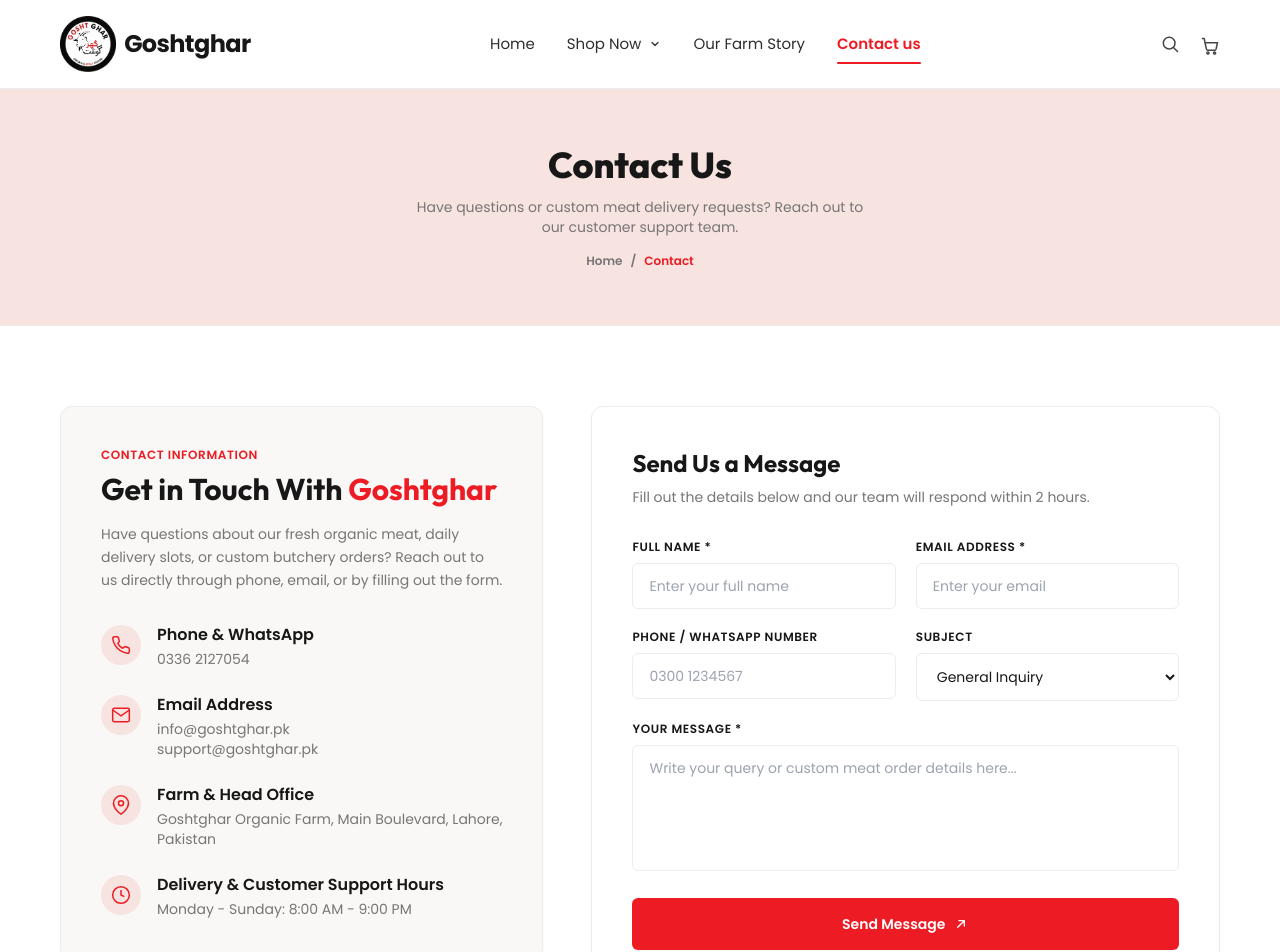
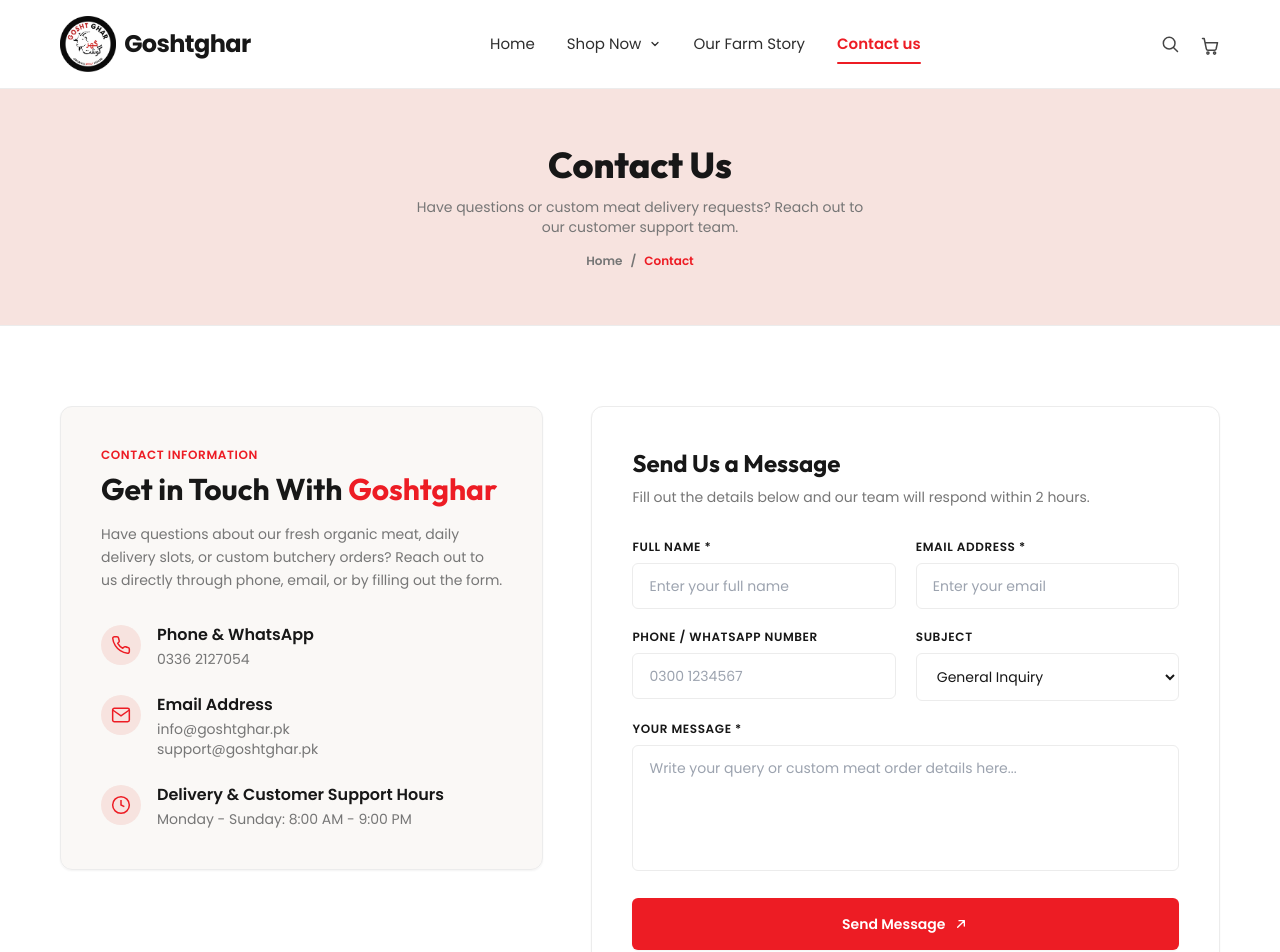
Before and after one commit to ghostghar/website, a Next.js app: page /contact in a window 1280 px wide. Shown: the top 952 px of the page. Built offline with nearby package versions, Linux system fonts and the light colour scheme.

Commit message:
made many chnages in contact page

```diff
--- a/app/dashboard/admin/page.tsx
+++ b/app/dashboard/admin/page.tsx
@@ -712,18 +712,7 @@
                   </select>
                 </div>
 
-                <div>
-                  <label className="block text-xs font-semibold text-gray-300 uppercase mb-1">
-                    Badge / Tag
-                  </label>
-                  <input
-                    type="text"
-                    value={productForm.tag}
-                    onChange={(e) => setProductForm({ ...productForm, tag: e.target.value })}
-                    className="w-full bg-[#141414] border border-[#333] rounded-xl px-3.5 py-2.5 text-white focus:outline-none focus:border-[#ED1C24]"
-                    placeholder="e.g. Fresh Farm, Best Seller"
-                  />
-                </div>
+
 
                 <div>
                   <label className="block text-xs font-semibold text-gray-300 uppercase mb-1">
--- a/components/ContactForm.tsx
+++ b/components/ContactForm.tsx
@@ -62,16 +62,7 @@
                 </div>
               </div>
 
-              {/* Location */}
-              <div className="flex items-start gap-4">
-                <div className="w-10 h-10 rounded-full bg-brand-pink text-brand-red flex items-center justify-center shrink-0 mt-0.5">
-                  <svg className="w-5 h-5" viewBox="0 0 24 24" fill="none" stroke="currentColor" strokeWidth="1.8"><path d="M21 10c0 7-9 13-9 13s-9-6-9-13a9 9 0 0 1 18 0z" /><circle cx="12" cy="10" r="3" /></svg>
-                </div>
-                <div>
-                  <strong className="block text-brand-black text-base font-semibold mb-0.5">Farm &amp; Head Office</strong>
-                  <span className="text-brand-grey block">Goshtghar Organic Farm, Main Boulevard, Lahore, Pakistan</span>
-                </div>
-              </div>
+
 
               {/* Timing */}
               <div className="flex items-start gap-4">
```
